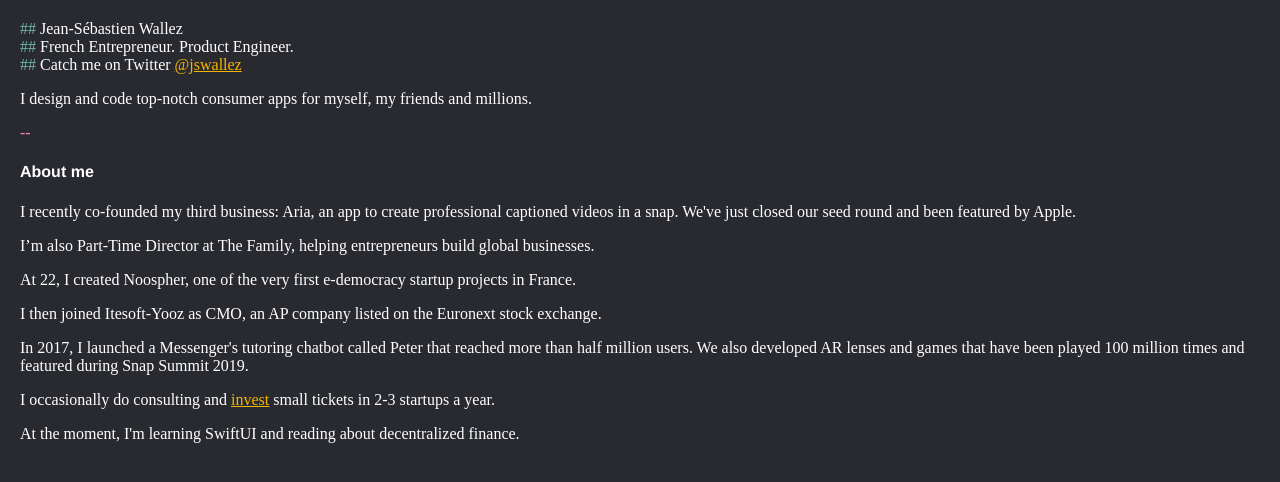
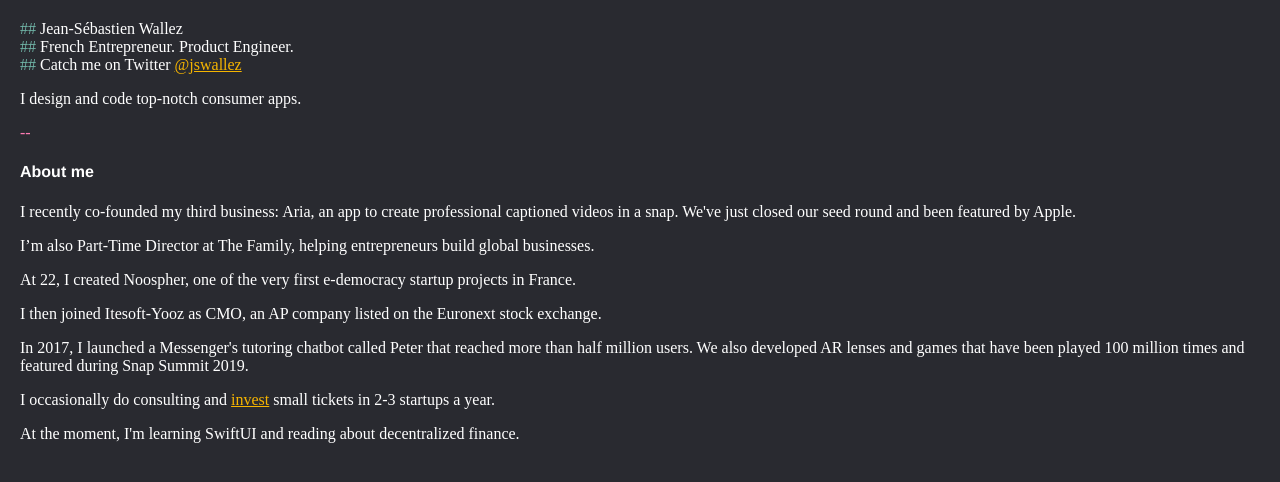
Before and after one commit to jswallez/jswallez.com, a plain HTML site: page index.html in a window 1280 px wide. Drawn offline with Linux system fonts and the light colour scheme.

Commit message:
Add files via upload

```diff
--- a/index.html
+++ b/index.html
@@ -12,7 +12,7 @@
 
 		<p><span class="color-green">##</span> Jean-Sébastien Wallez<br><span class="color-green">##</span> French Entrepreneur. Product Engineer.<br><span class="color-green">##</span> Catch me on Twitter <a href="https://twitter.com/jswallez">@jswallez</a></p>
 
-		<p>I design and code top-notch consumer apps for myself, my friends and millions.</p>
+		<p>I design and code top-notch consumer apps.</p>
 
 		<p><span class="color-pink">--</span></p>
 
```
